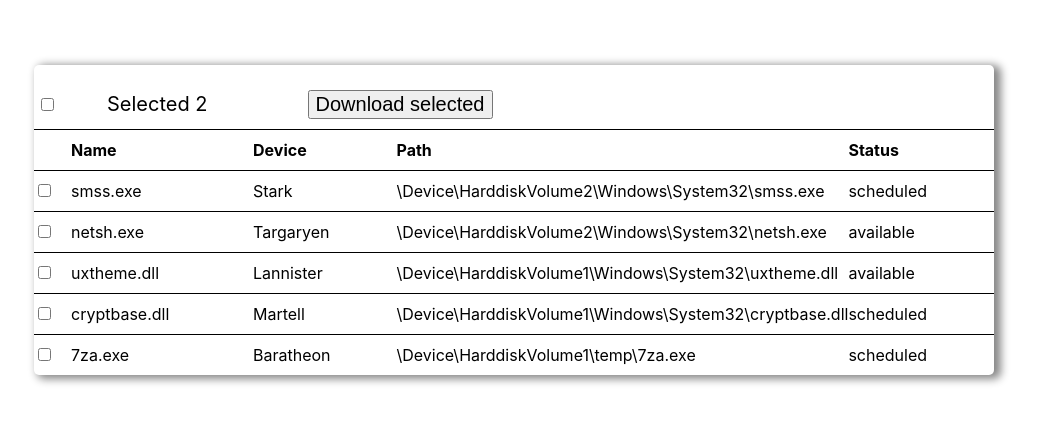
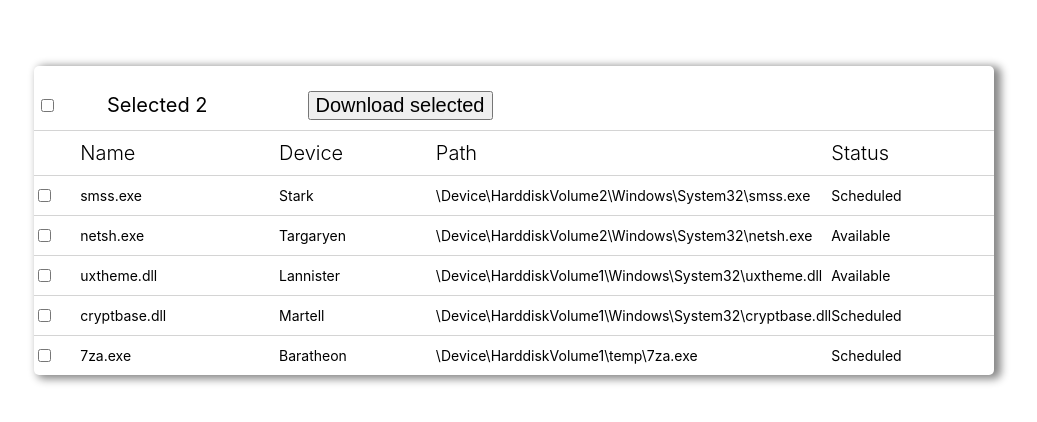
Before and after one commit to britok30/nimbus, a React (Create React App) app: page / in a window 1280 px wide. Shown: the part 180-602 px from the top of the page, without its empty margins (126-1163 px from the left). Built offline with nearby package versions, Linux system fonts and the light colour scheme.

Commit message:
change border color

```diff
--- a/src/components/DataTableRow/DataTableRow.css
+++ b/src/components/DataTableRow/DataTableRow.css
@@ -1,9 +1,10 @@
 td {
   padding: 10px 0;
+  font-size: 14px;
 }
 
 .data-table-row {
-  border-bottom: 1px solid #000;
+  border-bottom: 1px solid rgb(212, 212, 212);
   cursor: pointer;
 }
 
--- a/src/components/DataTableRow/DataTableRow.jsx
+++ b/src/components/DataTableRow/DataTableRow.jsx
@@ -1,16 +1,22 @@
-import React from "react";
+import React, { useState } from "react";
+import { capitalize } from "../../utils";
 import "./DataTableRow.css";
 
 export const DataTableRow = ({ item, index }) => {
+  const [selected, setSelected] = useState(false);
   return (
     <tr className="data-table-row" key={index}>
       <td>
-        <input type="checkbox" />
+        <input
+          onClick={() => setSelected(!selected)}
+          type="checkbox"
+          checked={selected}
+        />
       </td>
       <td>{item.name}</td>
       <td>{item.device}</td>
       <td>{item.path}</td>
-      <td>{item.status}</td>
+      <td>{capitalize(item.status)}</td>
     </tr>
   );
 };
--- a/src/components/HeadTableRow/HeadTableRow.css
+++ b/src/components/HeadTableRow/HeadTableRow.css
@@ -1,9 +1,11 @@
 .head-table-row {
-  border-bottom: 1px solid #000;
-  border-top: 1px solid #000;
+  border-bottom: 1px solid rgb(212, 212, 212);
+  border-top: 1px solid rgb(212, 212, 212);
 }
 
 th {
   text-align: left;
   padding: 10px 0;
+  font-size: 20px;
+  font-weight: 300;
 }
--- /dev/null
+++ b/src/utils.js
@@ -0,0 +1,3 @@
+export const capitalize = (string) => {
+  return string.charAt(0).toUpperCase() + string.slice(1);
+};
```
